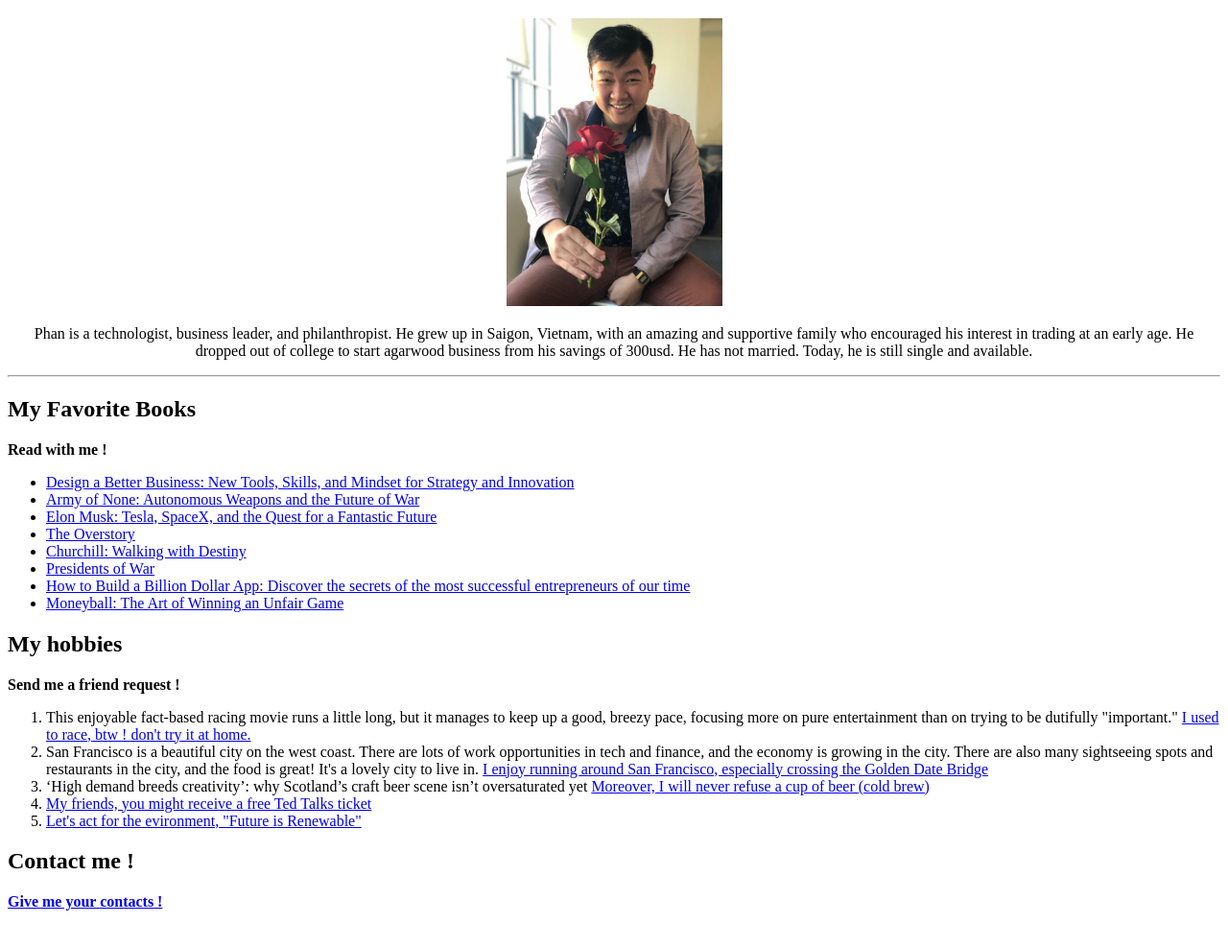
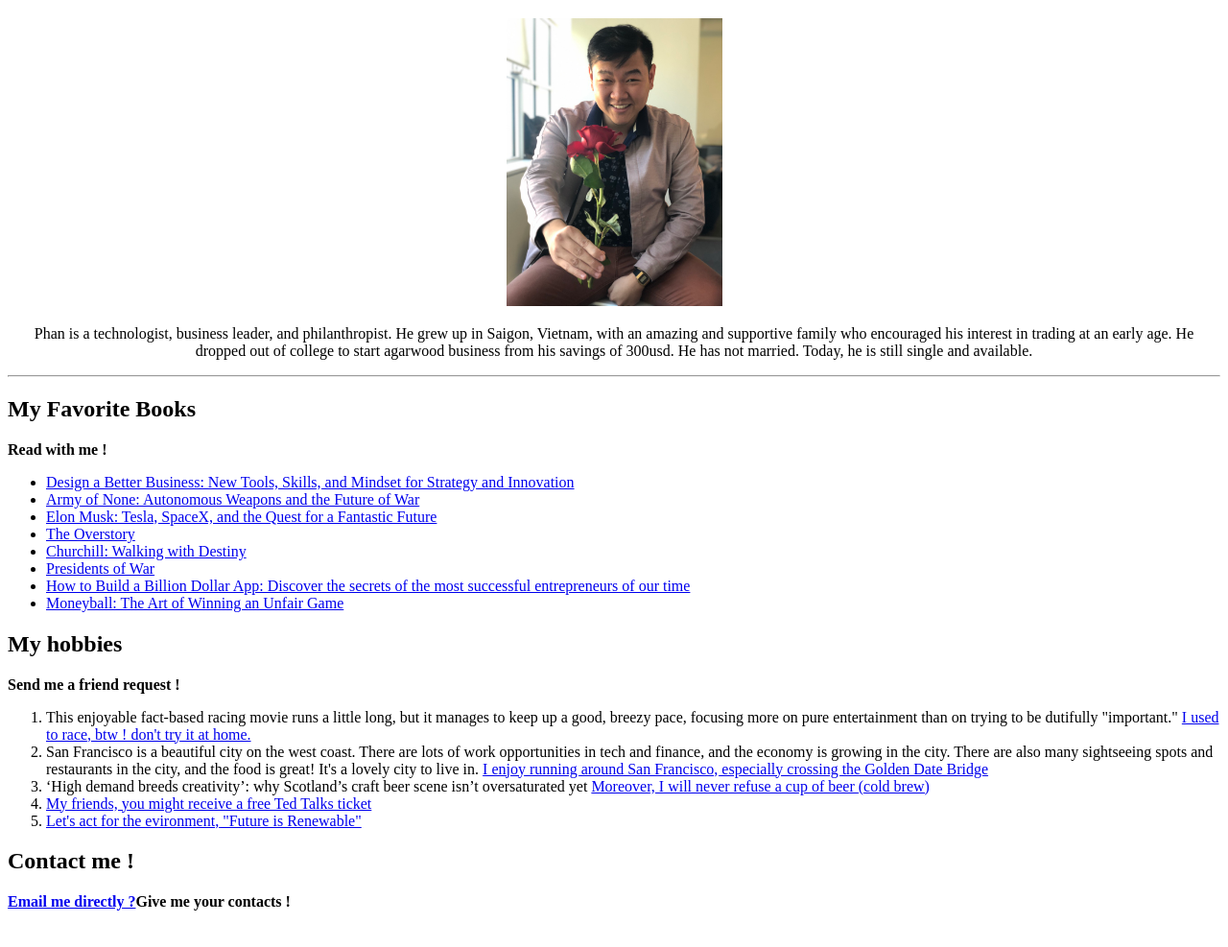
Before and after one commit to Phan-Git/my_cv_site, a plain HTML site: page index.html in a window 1280 px wide. Shown: the part 71-1058 px from the top of the page at 96% size. Drawn offline with Linux system fonts and the light colour scheme.

Commit message:
Update index.html
change signup page !

```diff
--- a/index.html
+++ b/index.html
@@ -54,7 +54,7 @@
 
     <div>
         <h2>Contact me !</h2>
-        <strong><a href="sign_up.html">Give me your contacts !</a></strong>
+        <strong><a href="https://murmuring-badlands-35448.herokuapp.com/">Email me directly ?</a>Give me your contacts !</a></strong>
     </div>
     <br>
     <br>
```
